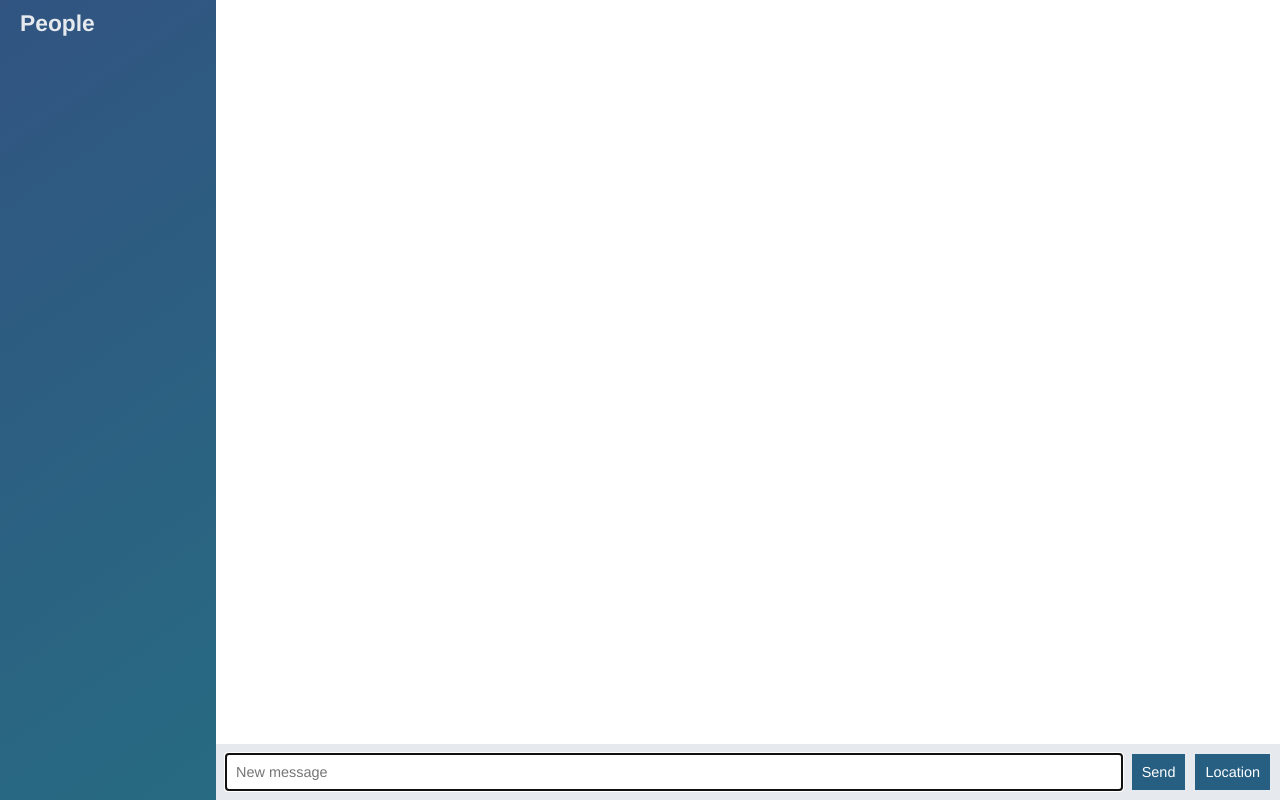
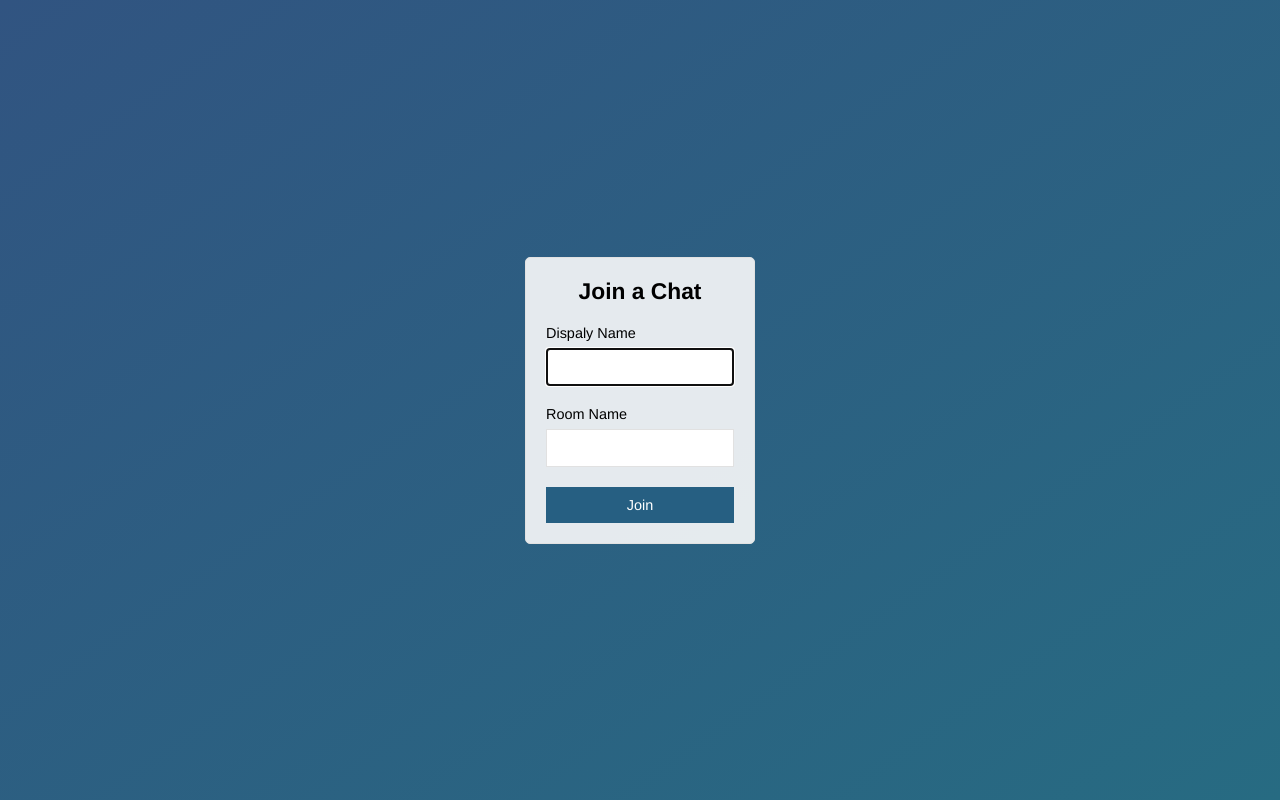
Before and after one commit to serebanyshka/node-chat-app, a website: page public/index.html in a window 1280 px wide. Drawn offline with nearby package versions, Linux system fonts and the light colour scheme; no server answers.

Commit message:
Add join page that submits to chat.html

```diff
--- a/public/index.html
+++ b/public/index.html
@@ -2,28 +2,28 @@
 <html>
   <head>
     <meta charset="utf-8">
-    <title>Node chat app</title>
-    <link rel="stylesheet" href="/css/style.css"></link>
-    <script src="/socket.io/socket.io.js"></script>
-    <script src="/js/libs/moment.js"></script>
+    <title>Join | Chat App</title>
+    <meta name="viewport" content="width=device-width, initial-scale=1, user-scalable=no">
+    <link rel="stylesheet" href="/css/styles.css"></link>
   </head>
-  <body class="chat">
-    <div class="chat__sidebar">
-      <h3>People</h3>
-      <div id="users"></div>
+  <body class="centered-form">
+    <div class="centered-form__form">
+      <form action="/chat.html">
+        <div class="form-field">
+          <h3>Join a Chat</h3>
+        </div>
+        <div class="form-field">
+          <label>Dispaly Name</label>
+          <input type="text" name="name" autofocus/>
+        </div>
+        <div class="form-field">
+          <label>Room Name</label>
+          <input type="text" name="room" />
+        </div>
+        <div class="form-field">
+          <button>Join</button>
+        </div>
+      </form>
     </div>
-    <div class="chat__main">
-      <div class="auto__scroll">
-        <div id="chat" class="chat__messages"></div>
-      </div>
-      <div class="chat__footer">
-        <form id="message-form">
-          <input type="text" id="new-message" name="message" placeholder="New message" autofocus autocomplete="off"/>
-          <button type="submit" id="send-btn">Send</button>
-        </form>
-        <button type="button" id="location-btn">Location</button>
-      </div>
-    </div>
-    <script src="/js/index.js"></script>
   </body>
 </html>
```
Also changed, not shown: public/chat.html (added, +29 -0 lines), public/css/styles.css (renamed from public/css/style.css), public/js/chat.js (renamed from public/js/index.js).
